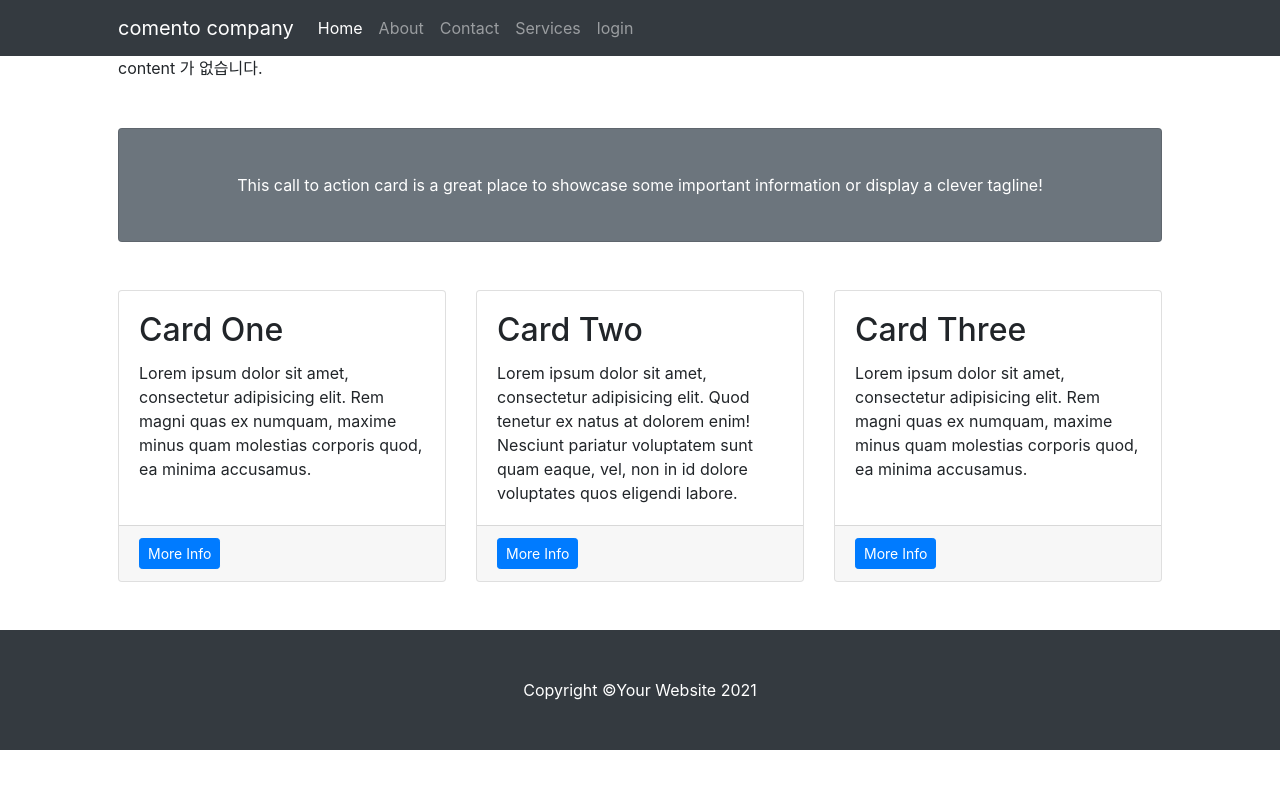
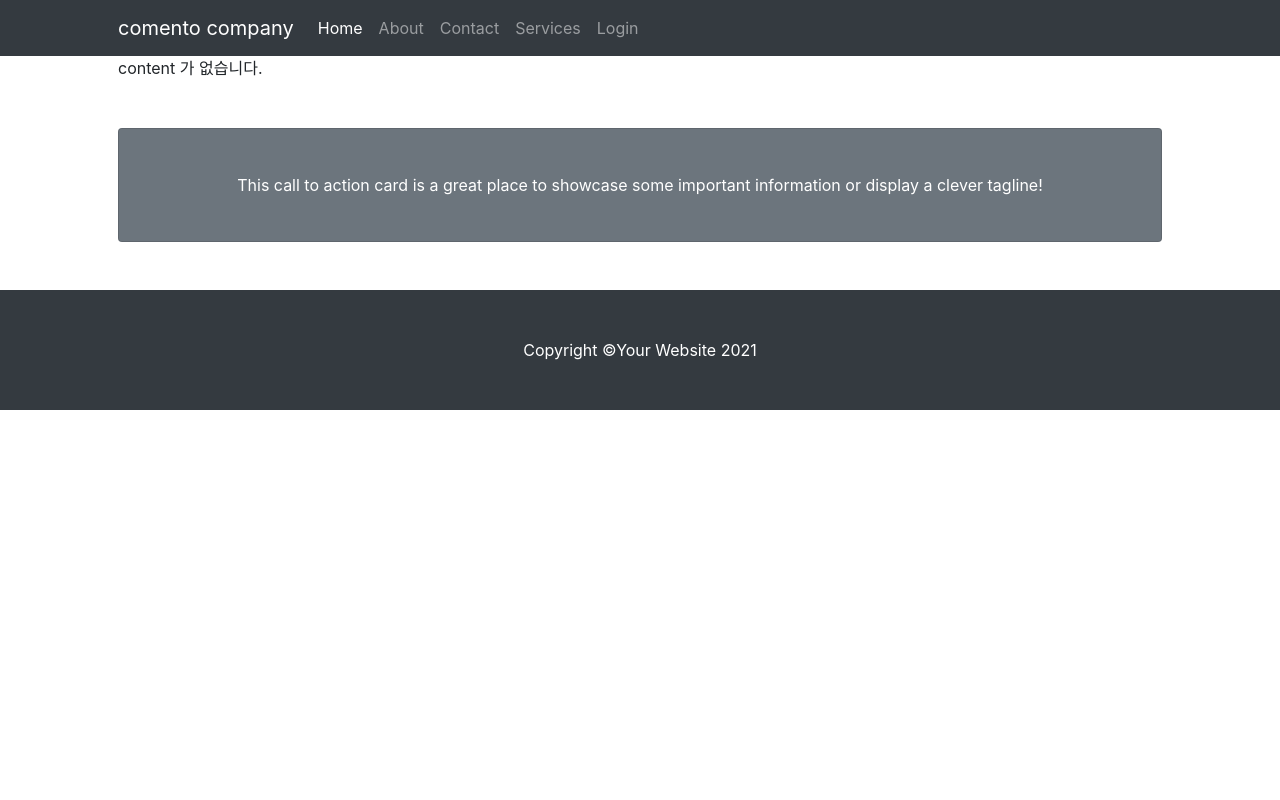
Before and after one commit to bicco2/comento_pj, a Django app: template templates/mysite/content_list.html in a window 1280 px wide. Run offline with Django 4.2, Linux system fonts and the light colour scheme; the template is opened without the code that fills it, so the values that code supplies are empty; some libraries are stand-ins or nearby versions.

Commit message:
feat : update2-1

```diff
--- a/templates/mysite/content_list.html
+++ b/templates/mysite/content_list.html
@@ -25,35 +25,5 @@
             <div class="card text-white bg-secondary my-5 py-4 text-center">
                 <div class="card-body"><p class="text-white m-0">This call to action card is a great place to showcase some important information or display a clever tagline!</p></div>
             </div>
-            <!-- Content Row-->
-            <div class="row gx-4 gx-lg-5">
-                <div class="col-md-4 mb-5">
-                    <div class="card h-100">
-                        <div class="card-body">
-                            <h2 class="card-title">Card One</h2>
-                            <p class="card-text">Lorem ipsum dolor sit amet, consectetur adipisicing elit. Rem magni quas ex numquam, maxime minus quam molestias corporis quod, ea minima accusamus.</p>
-                        </div>
-                        <div class="card-footer"><a class="btn btn-primary btn-sm" href="#!">More Info</a></div>
-                    </div>
-                </div>
-                <div class="col-md-4 mb-5">
-                    <div class="card h-100">
-                        <div class="card-body">
-                            <h2 class="card-title">Card Two</h2>
-                            <p class="card-text">Lorem ipsum dolor sit amet, consectetur adipisicing elit. Quod tenetur ex natus at dolorem enim! Nesciunt pariatur voluptatem sunt quam eaque, vel, non in id dolore voluptates quos eligendi labore.</p>
-                        </div>
-                        <div class="card-footer"><a class="btn btn-primary btn-sm" href="#!">More Info</a></div>
-                    </div>
-                </div>
-                <div class="col-md-4 mb-5">
-                    <div class="card h-100">
-                        <div class="card-body">
-                            <h2 class="card-title">Card Three</h2>
-                            <p class="card-text">Lorem ipsum dolor sit amet, consectetur adipisicing elit. Rem magni quas ex numquam, maxime minus quam molestias corporis quod, ea minima accusamus.</p>
-                        </div>
-                        <div class="card-footer"><a class="btn btn-primary btn-sm" href="#!">More Info</a></div>
-                    </div>
-                </div>
-            </div>
         </div>
         {% endblock %}
--- a/templates/navbar.html
+++ b/templates/navbar.html
@@ -22,10 +22,9 @@
                 <a class="nav-link" href="/services/">Services</a>
             </li>
              {% if user.is_authenticated %}
-            <li class="nav-item"><a class="nav-link" href="{% url
-            'accounts:logout' %}">{{ user.username }} (logout)</a></li>
+            <li class="nav-item"><a class="nav-link" href="{% url 'accounts:logout' %}">{{ user.username }} (logout)</a></li>
             {% else %}
-            <li class="nav-item"><a class="nav-link" href="{% url 'accounts:login' %}">login</a></li>
+            <li class="nav-item"><a class="nav-link" href="{% url 'accounts:login' %}">Login</a></li>
             {% endif %}
         </ul>
     </div>
```
